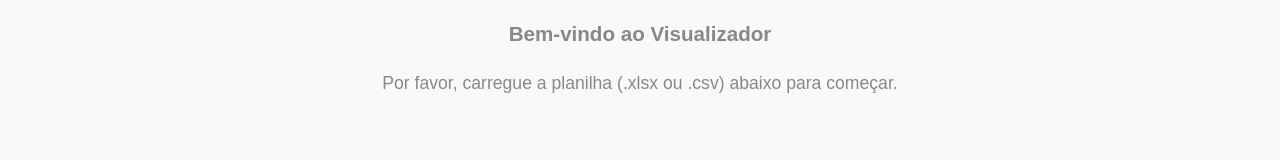
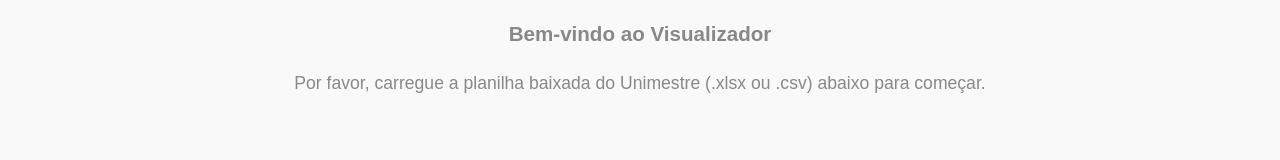
Before and after one commit to leeandersonaz09/Tela-Conselho-de-Classe, a React (Vite) app: page / in a window 1280 px wide. Shown: the part 166-326 px from the top of the page. Built offline with nearby package versions, Linux system fonts and the light colour scheme.

Commit message:
Update App.jsx

```diff
--- a/src/App.jsx
+++ b/src/App.jsx
@@ -313,8 +313,8 @@ function App() {
           <div className="info-message" style={{ marginTop: "50px" }}>
             <h3>Bem-vindo ao Visualizador</h3>
             <p>
-              Por favor, carregue a planilha (.xlsx ou .csv) abaixo para
-              começar.
+              Por favor, carregue a planilha baixada do Unimestre (.xlsx ou .csv)
+              abaixo para começar.
             </p>
           </div>
         )}
```
